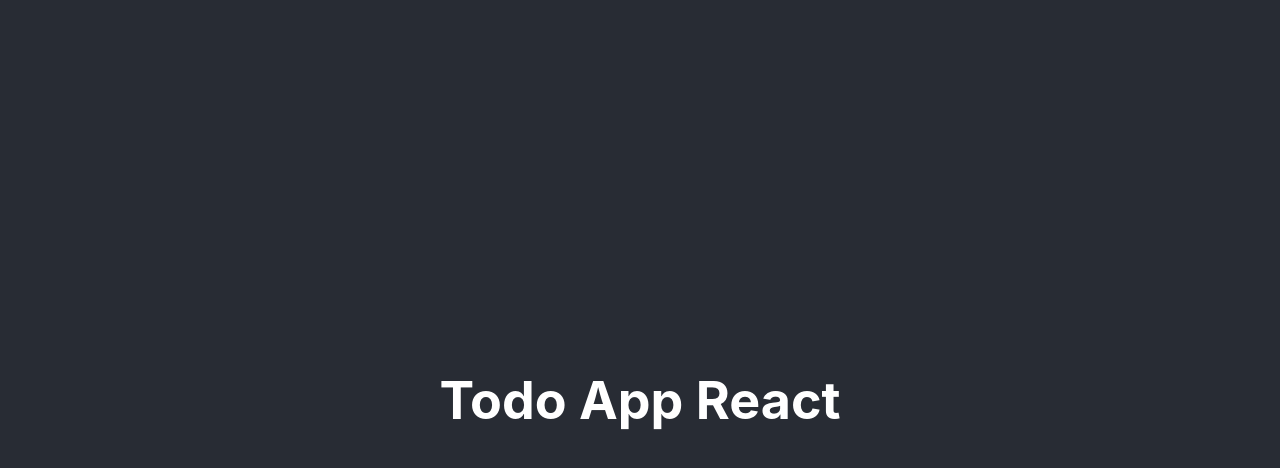
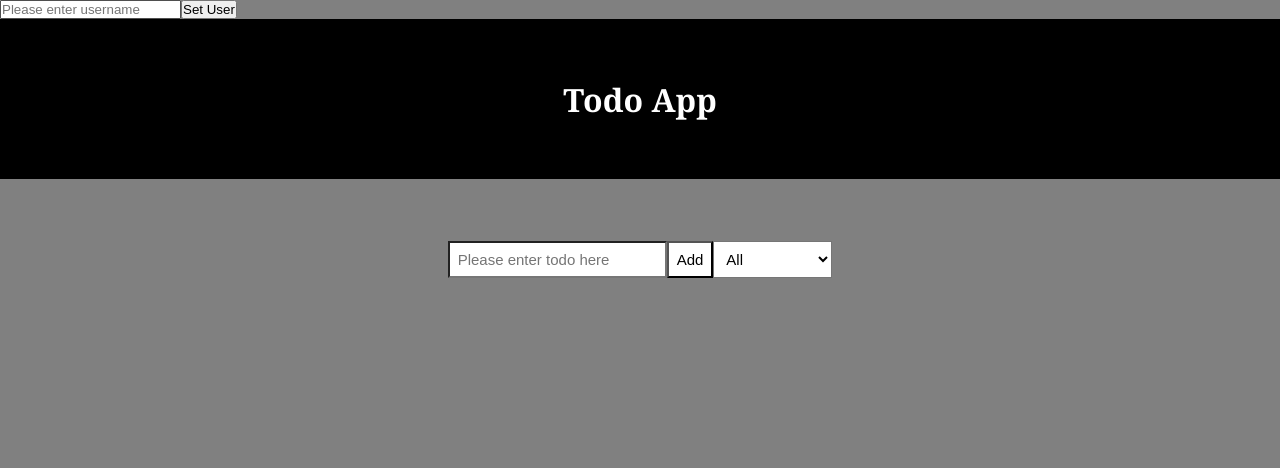
Before and after one commit to attilaeross/todo-app-react, a React (Create React App) app: page / in a window 1280 px wide. Shown: the top 468 px of the page. Built offline with nearby package versions, Linux system fonts and the light colour scheme.

Commit message:
added basic elements and styling

```diff
--- a/src/App.css
+++ b/src/App.css
@@ -1,14 +1,91 @@
-.App {
-  text-align: center;
+* {
+  margin: 0;
+  padding: 0;
+  box-sizing: border-box;
+}
+body {
+  background-color: grey;
+  color: white;
+  font-family: "Courier New", Courier, monospace;
+  min-height: 100vh;
+}
+header {
+  font-size: 1rem;
+  background-color: black;
 }
 
-.App-header {
-  background-color: #282c34;
-  min-height: 100vh;
+header,
+form {
+  min-height: 20vh;
+  display: flex;
+  justify-content: center;
+  align-items: center;
+  font-family: Georgia, "Times New Roman", Times, serif;
+}
+
+form input,
+form button,
+form select {
+  padding: 0.5rem;
+  font-size: 15px;
+  background: white;
+  cursor: pointer;
+  transition: all 0.3s ease;
+}
+
+h2.list-header {
+  font-size: 15px;
+  padding: 20px;
+}
+
+.list {
+  min-width: 100%;
+  list-style: none;
   display: flex;
   flex-direction: column;
+}
+
+.todo {
+  margin: 0.5rem;
+  color: black;
+  font-size: 1.5rem;
+  display: flex;
+  justify-content: flex-end;
   align-items: center;
-  justify-content: center;
-  font-size: calc(10px + 2vmin);
-  color: white;
+  flex: 1;
 }
+
+.completed {
+  text-decoration: line-through;
+  opacity: 0.5;
+}
+.todo .todo-text {
+  background: white;
+  flex-grow: 1;
+  padding: 1rem;
+  border: 1px solid white;
+  border-radius: 5px;
+}
+.todo button {
+  background: red;
+
+  border: 1px solid gray;
+  border-radius: 5px;
+  width: 90px;
+  color: black;
+  padding: 1rem;
+  cursor: pointer;
+  font-size: 1rem;
+}
+button.complete {
+  background: chartreuse;
+}
+button.edit {
+  background: rgb(251, 255, 0);
+}
+button.save {
+  background: rgb(0, 102, 255);
+}
+.todo-item {
+  padding: 0rem 0.5rem;
+}
--- a/src/App.js
+++ b/src/App.js
@@ -3,9 +3,32 @@
 function App() {
   return (
     <div className="App">
-      <header className="App-header">
-        <h1>Todo App React</h1>
-      </header>
+      <div id="root">
+        <input
+          type="text"
+          className="user-input"
+          placeholder="Please enter username"
+        />
+        <button className="change-user">Set User</button>
+        <header>
+          <h1 className="header">Todo App</h1>
+        </header>
+        <form>
+          <input
+            type="text"
+            className="new-todo"
+            placeholder="Please enter todo here"
+          />
+          <button className="add">Add</button>
+          <select>
+            <option value="all">All</option>
+            <option value="completed">Completed</option>
+            <option value="outstanding">Outstanding</option>
+          </select>
+        </form>
+        <h2 className="list-header"> </h2>
+        <ul className="list"></ul>
+      </div>
     </div>
   );
 }
```
